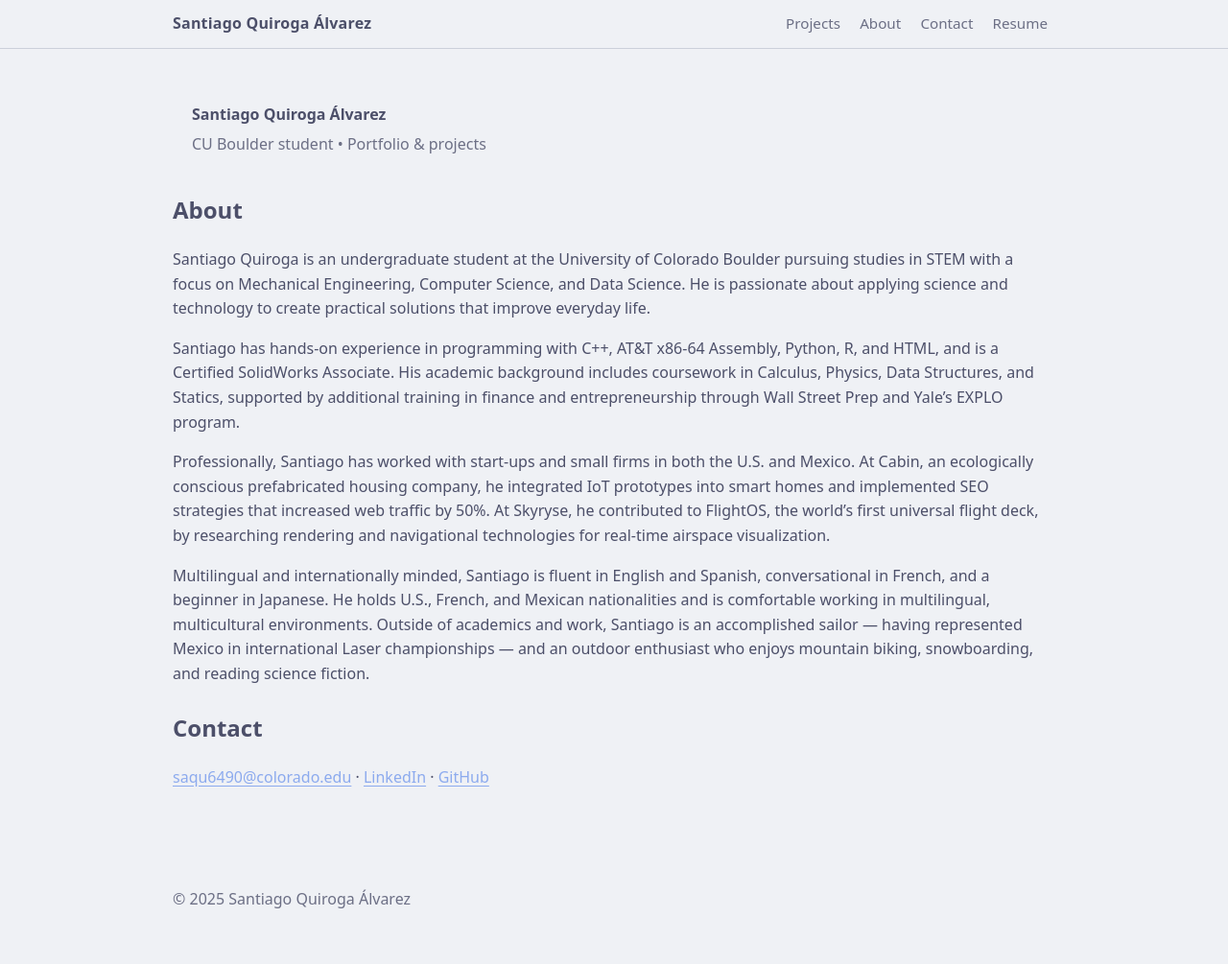
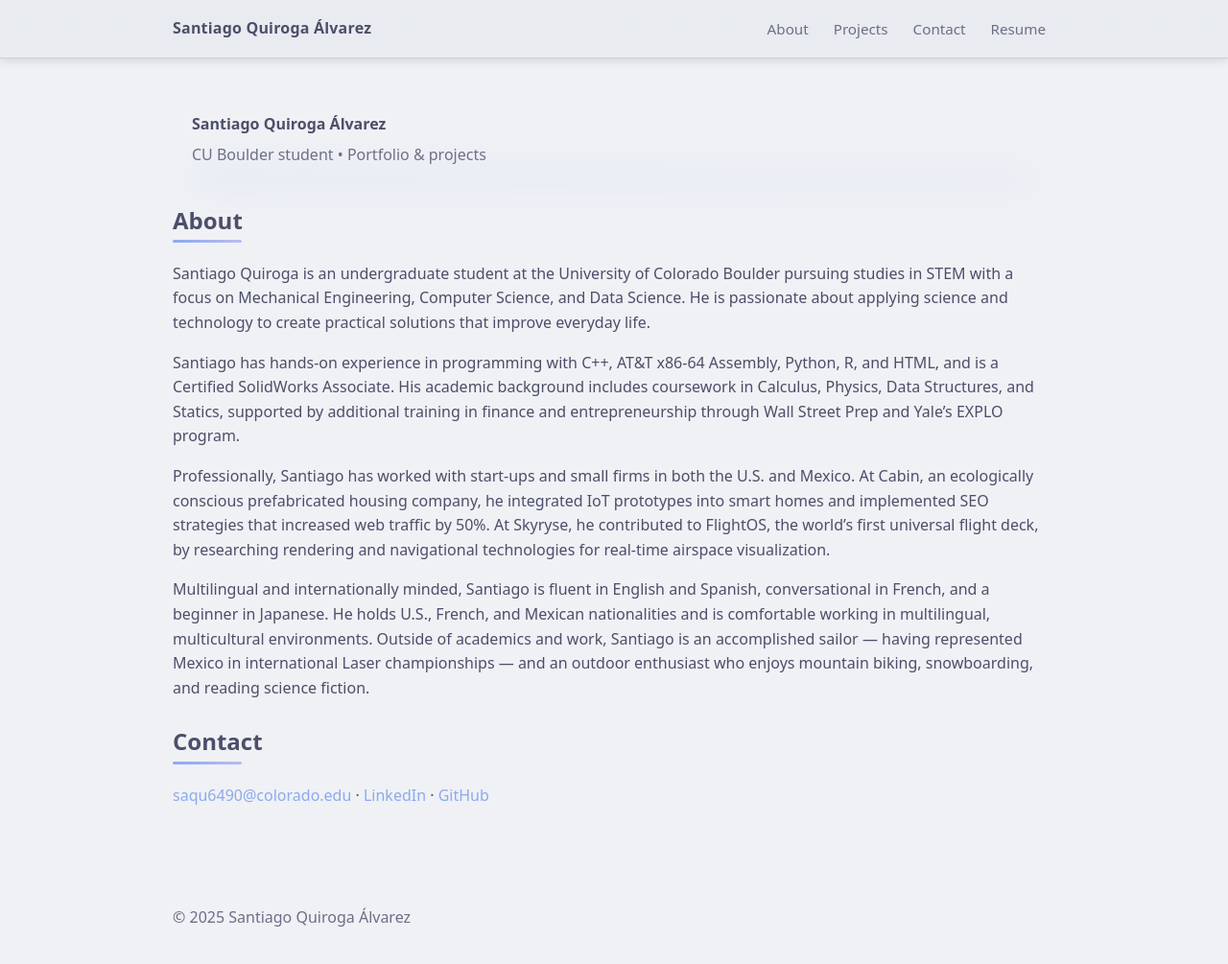
Before and after one commit to SantiQuirogaAlvarez/SantiQuirogaAlvarez.github.io, a Jekyll site: the page built from index.html, in a window 1280 px wide and 1026 px high. Shown: the top 1005 px of the window at 96% size. Built offline with Jekyll 4.4.1, drawn with Linux system fonts in a browser that asks for light colours.

```diff
--- a/_includes/nav.html
+++ b/_includes/nav.html
@@ -5,9 +5,9 @@
       <span>Santiago Quiroga Álvarez</span>
     </a>
     <nav>
+      <a href="{{ '/#about'   | relative_url }}">About</a>
       <a href="{{ '/projects/' | relative_url }}">Projects</a>
-      <a href="{{ '/#about'   | relative_url }}">About</a>
-      <a href="{{ '/contact/' | relative_url }}">Contact</a>  <!-- create this page -->
+      <a href="{{ '/contact/' | relative_url }}">Contact</a>
       <a href="{{ '/resume/'  | relative_url }}">Resume</a>
     </nav>
   </div>
--- a/assets/css/site.css
+++ b/assets/css/site.css
@@ -1,11 +1,18 @@
 /* =========================================
    site.css — dark-first with light fallback
+   polished header/nav, links, accents
    ========================================= */
 
 /* Vars (dark default) */
 :root{
   --bg:#11111b; --surface:#181825; --border:#313244;
-  --text:#cdd6f4; --muted:#a6adc8; --accent:#89b4fa;
+  --text:#cdd6f4; --muted:#a6adc8;
+
+  /* Accents */
+  --accent:#89b4fa;   /* blue */
+  --accent-2:#cba6f7; /* mauve */
+  --accent-3:#f38ba8; /* red-pink */
+
   --max:960px; --pad:20px;
   --radius:16px; --shadow:0 6px 24px rgba(0,0,0,.25);
   --font: system-ui, -apple-system, Segoe UI, Roboto, Inter, Arial, sans-serif;
@@ -16,7 +23,10 @@
 @media (prefers-color-scheme: light){
   :root{
     --bg:#eff1f5; --surface:#e6e9ef; --border:#ccd0da;
-    --text:#4c4f69; --muted:#6c6f85; --accent:#8caaee;
+    --text:#4c4f69; --muted:#6c6f85;
+    --accent:#8caaee;    /* blue */
+    --accent-2:#babbf1;  /* lavender */
+    --accent-3:#dd7878;  /* red */
     --shadow:0 6px 20px rgba(17,17,17,.08);
   }
 }
@@ -31,18 +41,46 @@ body{
   -webkit-font-smoothing:antialiased; -moz-osx-font-smoothing:grayscale;
 }
 img{ max-width:100%; height:auto; display:block; }
-a{ color:var(--accent); text-underline-offset:3px; }
-a:hover{ text-decoration:underline; }
-:focus-visible{ outline:3px solid var(--accent); outline-offset:2px; border-radius:8px; }
+
+/* Links: subtle color lift, underline on hover */
+a{
+  color:var(--accent);
+  text-decoration:none;
+  text-underline-offset:3px;
+  transition: color .15s ease, text-decoration-color .15s ease;
+}
+a:hover{
+  color:var(--accent-2);
+  text-decoration:underline;
+}
+
+/* Focus */
+:focus-visible{
+  outline:3px solid var(--accent);
+  outline-offset:2px;
+  border-radius:8px;
+}
 
 .container{ max-width:var(--max); margin:0 auto; padding:0 var(--pad); }
 
-/* Sticky top bar */
+/* =========================
+   Sticky top bar (header)
+   ========================= */
 .topbar{
-  position:sticky; top:0; z-index:999;
-  border-bottom:1px solid var(--border);
-  background: color-mix(in oklab, var(--bg) 85%, transparent);
-  backdrop-filter:saturate(120%) blur(6px);
+  position: sticky; top: 0; z-index: 999;
+  border-bottom: 1px solid var(--border);
+
+  /* Subtle tinted surface + backdrop blur */
+  background:
+    linear-gradient(90deg,
+      color-mix(in oklab, var(--surface) 88%, transparent) 0%,
+      color-mix(in oklab, var(--surface) 88%, transparent) 50%,
+      color-mix(in oklab, var(--surface) 88%, transparent) 100%),
+    color-mix(in oklab, var(--bg) 85%, transparent);
+  backdrop-filter: saturate(120%) blur(6px);
+
+  /* Soft bottom shadow to separate from content */
+  box-shadow: 0 2px 10px rgba(0,0,0,.12);
 }
 .topbar-inner{
   max-width:var(--max); margin:0 auto; padding:12px var(--pad);
@@ -56,46 +94,137 @@ a:hover{ text-decoration:underline; }
   width:40px; height:40px; object-fit:cover;
   border-radius:50%; border:1px solid var(--border);
 }
-.brand span{ font-size:var(--brand-size); font-weight:600; letter-spacing:.2px; }
+.brand span{
+  font-size:var(--brand-size); font-weight:600; letter-spacing:.2px;
+}
+
+/* Nav links */
+.topbar nav{ display:flex; gap:6px; }
 .topbar nav a{
-  font-size:var(--nav-size); color:var(--muted);
-  text-decoration:none; padding:6px 8px; border-radius:10px;
+  font-size:var(--nav-size);
+  color:var(--muted);
+  text-decoration:none;
+  padding:6px 10px;
+  border-radius:10px;
+  transition: color .15s ease, background-color .15s ease;
 }
-.topbar nav a:hover{ color:var(--text); background:var(--surface); }
+.topbar nav a:hover{
+  color:var(--text);
+  background: color-mix(in oklab, var(--surface) 85%, transparent);
+}
+/* Active/current page helper (set via aria-current="page" or .is-active) */
+.topbar nav a[aria-current="page"],
+.topbar nav a.is-active{
+  color:var(--text);
+  background:
+    linear-gradient(180deg,
+      color-mix(in oklab, var(--accent) 14%, var(--surface)) 0%,
+      color-mix(in oklab, var(--accent) 8%,  var(--surface)) 100%);
+  border:1px solid color-mix(in oklab, var(--accent) 45%, var(--border));
+}
 
-/* Header & main */
-header.site-header{ max-width:var(--max); margin:28px auto 0; padding:28px var(--pad) 8px; }
+/* =========================
+   Header & main
+   ========================= */
+header.site-header{
+  max-width:var(--max); margin:28px auto 0; padding:28px var(--pad) 8px;
+  position:relative;
+}
+/* Decorative gradient wash behind H1 (no images) */
+header.site-header::before{
+  content:""; position:absolute; inset:auto 20px -8px 20px; height:10px;
+  border-radius:8px;
+  background: linear-gradient(90deg, var(--accent), var(--accent-2));
+  filter: blur(18px); opacity:.25; pointer-events:none;
+}
 h1{ margin:0 0 6px; font-size:var(--h1-size); }
 .sub{ color:var(--muted); margin:4px 0 0; }
+
 main.site-main{ max-width:var(--max); margin:0 auto; padding:0 var(--pad) 60px; }
 section{ scroll-margin-top:80px; margin-top:28px; }
 
-/* Grid & cards */
+/* Section headers with accent underline */
+h2{
+  position: relative; padding-bottom: .25rem; margin-top: 1.5rem;
+}
+h2::after{
+  content: ""; position: absolute; left: 0; bottom: 0;
+  width: 72px; height: 3px; border-radius: 2px;
+  background: linear-gradient(90deg, var(--accent), var(--accent-2));
+}
+
+/* =========================
+   Grid & cards
+   ========================= */
 .grid{ display:grid; gap:16px; }
 @media (min-width:760px){ .grid--two{ grid-template-columns:repeat(2,1fr); } }
+
 .card{
   background:var(--surface); border:1px solid var(--border); border-radius:var(--radius);
   padding:18px 20px; box-shadow:var(--shadow);
-  transition:transform .12s ease, border-color .12s ease;
+  transition:transform .12s ease, border-color .12s ease, box-shadow .12s ease;
 }
-.card:hover{ transform:translateY(-2px); border-color:var(--accent); }
+.card:hover{
+  transform:translateY(-2px);
+  border-color: color-mix(in oklab, var(--accent-2) 60%, var(--border));
+  box-shadow: 0 10px 28px rgba(0,0,0,.28);
+}
 
-/* Buttons */
+/* =========================
+   Buttons (keeps OG behavior)
+   ========================= */
 .btn{
   display:inline-block; padding:10px 14px; border:1px solid var(--border);
   border-radius:10px; background:var(--surface); color:var(--text); text-decoration:none; cursor:pointer;
+  transition: transform .06s ease, border-color .15s ease, box-shadow .15s ease, background-color .15s ease, color .15s ease;
+  box-shadow: 0 1px 0 rgba(0,0,0,.12);
 }
-.btn:hover{ border-color: color-mix(in oklab, var(--accent) 60%, var(--border)); }
+.btn:hover{
+  border-color: var(--accent); /* fallback if color-mix unsupported */
+  border-color: color-mix(in oklab, var(--accent) 60%, var(--border));
+  transform: translateY(-1px);
+}
+.btn:active{
+  transform: translateY(0);
+  box-shadow: inset 0 1px 2px rgba(0,0,0,.25);
+}
+.btn:focus-visible{
+  outline:0;
+  box-shadow:
+    0 0 0 2px color-mix(in oklab, var(--accent) 35%, transparent),
+    0 0 0 4px color-mix(in oklab, var(--accent) 20%, transparent);
+}
 .actions{ display:flex; gap:12px; align-items:center; margin:10px 0 16px; }
 .muted{ color:var(--muted); }
 
-/* PDF viewer */
+/* Optional button variants (use if desired) */
+.btn--primary{
+  background:
+    linear-gradient(180deg,
+      color-mix(in oklab, var(--accent) 22%, var(--surface)) 0%,
+      color-mix(in oklab, var(--accent) 10%, var(--surface)) 100%);
+  border-color: color-mix(in oklab, var(--accent) 55%, var(--border));
+}
+.btn--ghost{
+  background: transparent;
+  color: var(--accent);
+  border-color: color-mix(in oklab, var(--accent) 35%, var(--border));
+}
+.btn--ghost:hover{
+  background: color-mix(in oklab, var(--accent) 7%, transparent);
+}
+
+/* =========================
+   PDF viewer
+   ========================= */
 .frame{
   width:100%; height:80vh; background:var(--surface);
   border:1px solid var(--border); border-radius:12px; overflow:hidden; box-shadow:var(--shadow);
 }
 
-/* Forms */
+/* =========================
+   Forms
+   ========================= */
 .form{
   background:var(--surface); border:1px solid var(--border); border-radius:12px; padding:16px;
   display:grid; gap:12px;
@@ -109,10 +238,14 @@ label{ font-weight:600; color: color-mix(in oklab, var(--text) 85%, var(--muted)
 @media (min-width:640px){ .row{ grid-template-columns:1fr 1fr; } }
 .hp{ position:absolute !important; left:-9999px !important; }
 
-/* Footer */
+/* =========================
+   Footer
+   ========================= */
 .site-footer{ max-width:var(--max); margin:10px auto 40px; padding:16px var(--pad); color:var(--muted); }
 
-/* Skip link */
+/* =========================
+   Skip link
+   ========================= */
 .skip{
   position:absolute; left:-9999px; top:auto; width:1px; height:1px; overflow:hidden;
 }
```
Also changed, not shown: contact.html (added, +36 -0 lines).
